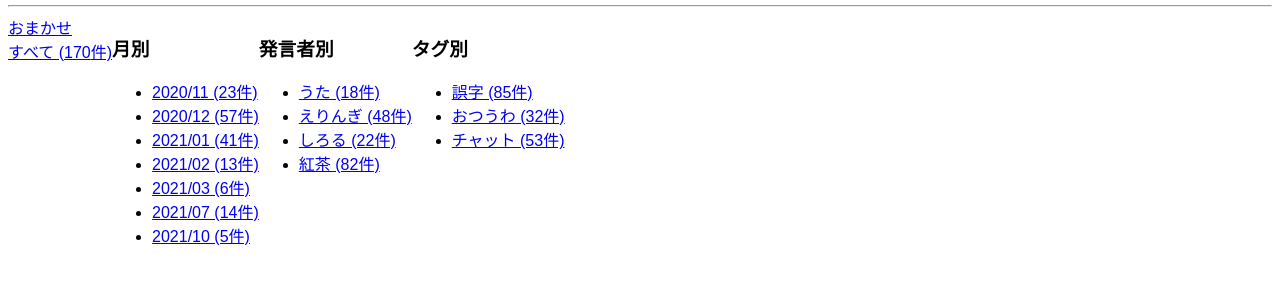
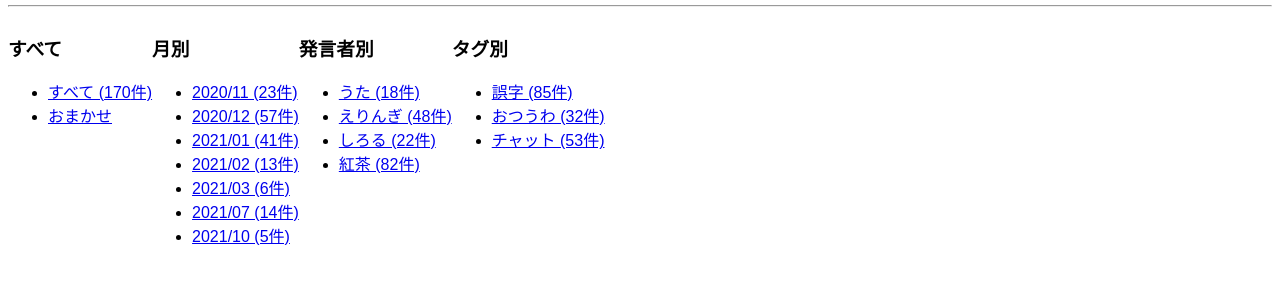
Before and after one commit to McbeEringi/shirokepu, a plain HTML site: page index.html in a window 1280 px wide. Shown: the part 105-388 px from the top of the page. Drawn offline with Linux system fonts and the light colour scheme.

Commit message:
Update index.html

```diff
--- a/index.html
+++ b/index.html
@@ -16,8 +16,11 @@
 	<hr>
 	<div class="flex fw">
 		<div>
-			<a href="item.html" target="_blank">おまかせ</a><br>
-			<a href="list.html">すべて (<span id="total_">読み込み中…</span>件)</a>
+			<h3>すべて</h3>
+			<ul>
+				<li><a href="list.html">すべて (<span id="total_">読み込み中…</span>件)</a></li>
+				<li><a href="item.html" target="_blank">おまかせ</a></li>
+			</ul>
 		</div>
 		<div><h3>月別</h3><ul id="month">読み込み中…</ul></div>
 		<div><h3>発言者別</h3><ul id="member">読み込み中…</ul></div>
```
